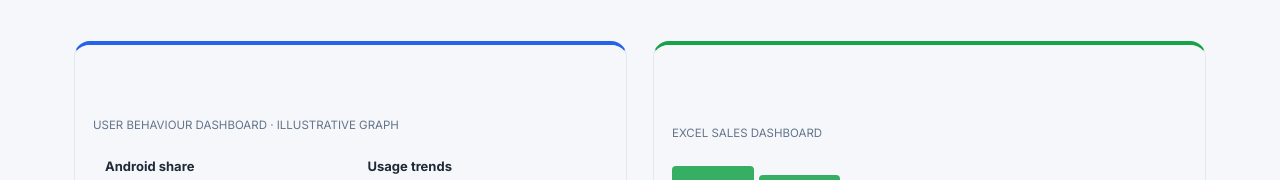
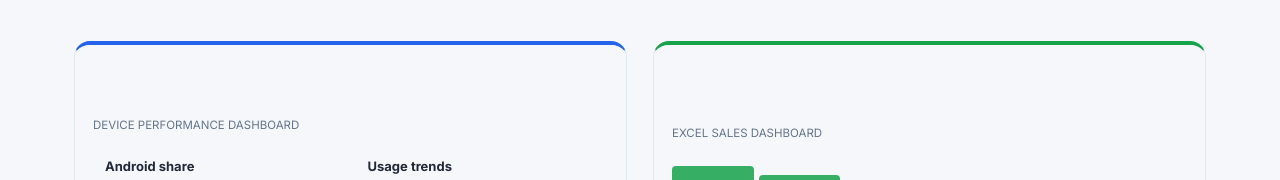
Before and after one commit to siyashoy/siyashoy.github.io, a plain HTML site: page index.html in a window 1280 px wide. Shown: the part 2364-2544 px from the top of the page. Drawn offline with nearby package versions, Linux system fonts and the light colour scheme.

Commit message:
Update index.html

```diff
--- a/index.html
+++ b/index.html
@@ -202,7 +202,7 @@ footer{border-top:1px solid var(--bd);padding:40px 0;background:var(--alt)}
   <div class="pg">
 
    <article class="card pr rv" style="--a:#2563EB">
-    <div class="shot"><div class="mock"><small>USER BEHAVIOUR DASHBOARD · ILLUSTRATIVE GRAPH</small><div class="fd"><div><b>Android share</b>79%</div><div><b>Usage trends</b>By age group</div></div><div class="bars" aria-hidden="true"><i style="height:45%"></i><i style="height:72%"></i><i style="height:58%"></i><i style="height:90%"></i><i style="height:66%"></i></div></div></div><div class="pb"><h3>User Behaviour &amp; Device Performance Dashboard</h3><div class="tg"><span>Power BI</span></div>
+    <div class="shot"><div class="mock"><small>DEVICE PERFORMANCE DASHBOARD </small><div class="fd"><div><b>Android share</b>79%</div><div><b>Usage trends</b>By age group</div></div><div class="bars" aria-hidden="true"><i style="height:45%"></i><i style="height:72%"></i><i style="height:58%"></i><i style="height:90%"></i><i style="height:66%"></i></div></div></div><div class="pb"><h3>User Behaviour &amp; Device Performance Dashboard</h3><div class="tg"><span>Power BI</span></div>
      <p>Built a Power BI dashboard from mobile usage data to explore app usage, battery drain, and data consumption across devices and user segments.</p>
      <div class="fd"><div><b>Age-based data usage</b>The 18–25 age group recorded the highest data usage in the dataset.</div><div><b>Device operating systems</b>Android accounted for about 79% of the devices in the dataset.</div></div>
      <p>Segment-level analysis can help product teams find key user groups and prioritize device testing.</p>
```
